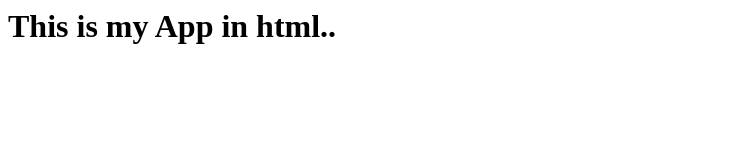
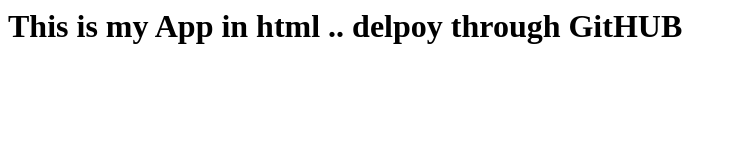
Before and after one commit to Akumarsp/MyProjects, a plain HTML site: page index.html in a window 1280 px wide. Shown: the whole page, without its empty margins (0-737 px from the left). Drawn offline with Linux system fonts and the light colour scheme.

Commit message:
Update index.html

```diff
--- a/index.html
+++ b/index.html
@@ -1,7 +1,8 @@
 <html>
 <body>
 <h1>
-This is my App in html..
+This is my App in html ..
+  delpoy through GitHUB
 </h1>
 </body>
 </html>
```
